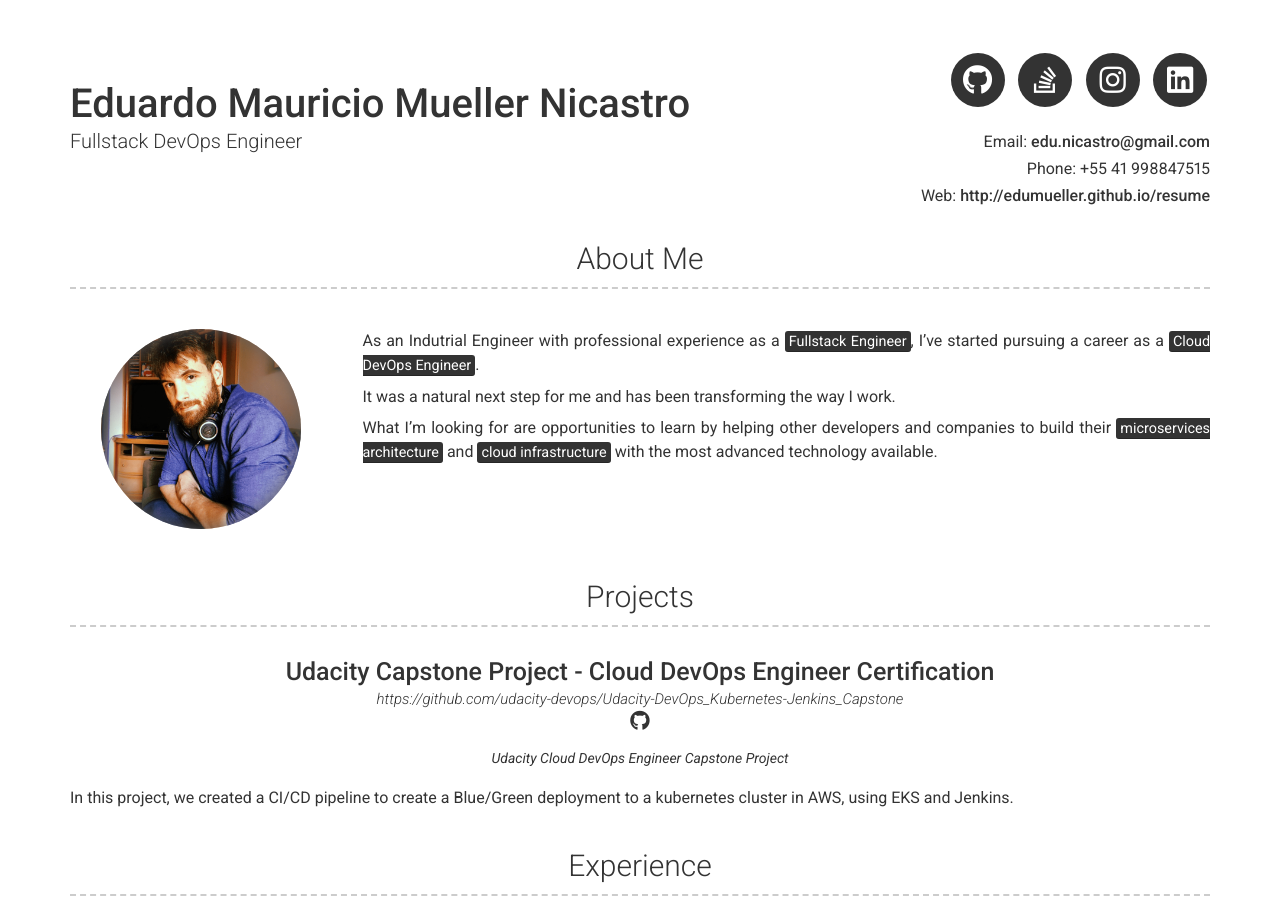
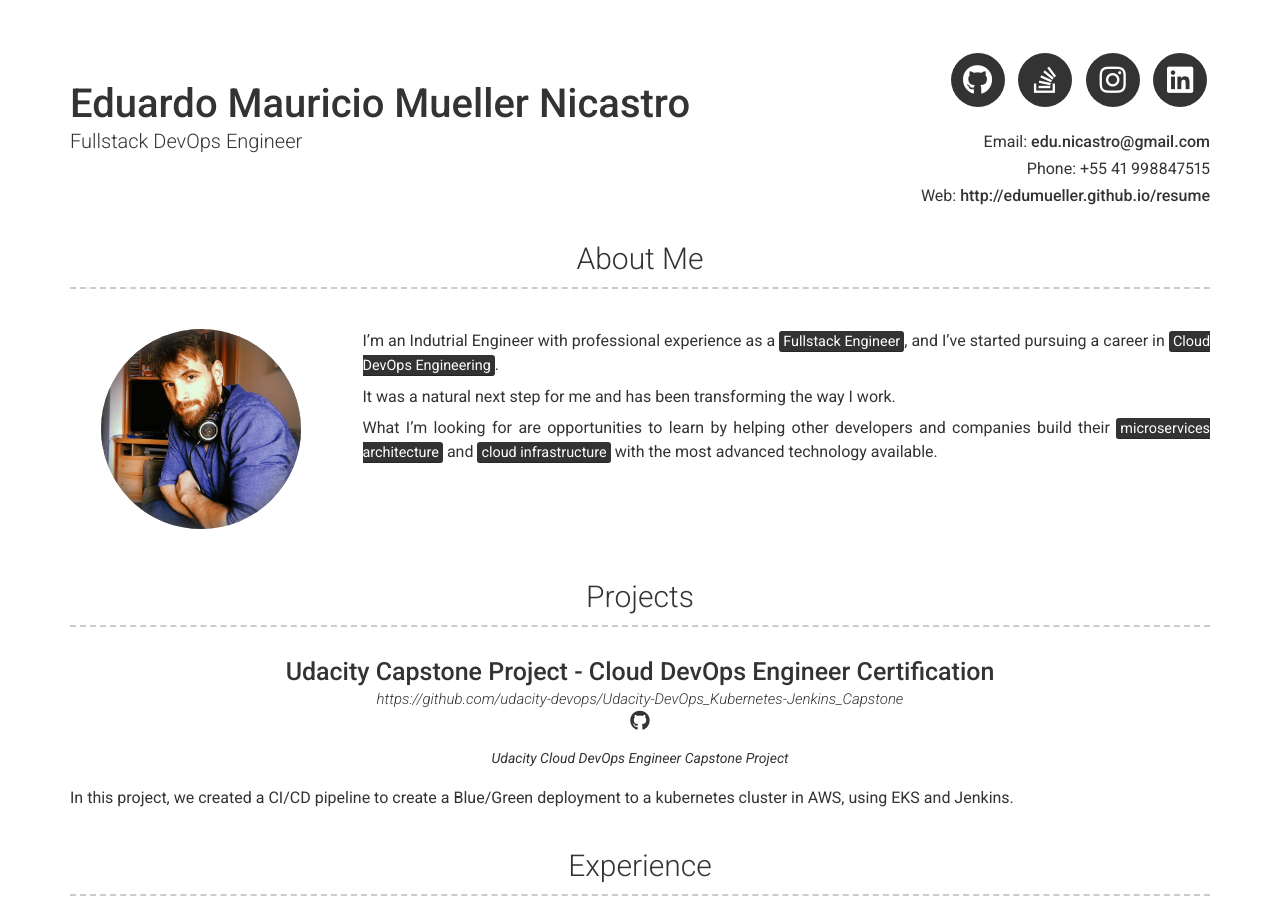
Before and after one commit to edumueller/resume, a Jekyll site: the page built from index.md, in a window 1280 px wide and 900 px high. Built offline with Jekyll 4.4.1, drawn with Linux system fonts in a browser that asks for light colours; nearby versions of some CDN libraries.

Commit message:
Fixed some typos

```diff
--- a/_config.yml
+++ b/_config.yml
@@ -37,11 +37,11 @@ linkedin_username: eduardonicastro
 # about_title: About Me (Use this to override about section title)
 about_profile_image: images/profile.png
 about_content: | # this will include new lines to allow paragraphs
-  As an Indutrial Engineer with professional experience as a <mark>Fullstack Engineer</mark>, I've started pursuing a career as a <mark>Cloud DevOps Engineer</mark>.
+  I'm an Indutrial Engineer with professional experience as a <mark>Fullstack Engineer</mark>, and I've started pursuing a career in <mark>Cloud DevOps Engineering</mark>.
 
   It was a natural next step for me and has been transforming the way I work.
 
-  What I'm looking for are opportunities to learn by helping other developers and companies to build their <mark>microservices architecture</mark> and <mark>cloud infrastructure</mark> with the most advanced technology available.
+  What I'm looking for are opportunities to learn by helping other developers and companies build their <mark>microservices architecture</mark> and <mark>cloud infrastructure</mark> with the most advanced technology available.
 # Projects Section
 # projects_title: Projects #(Use this to override about projects section title)
 
```
